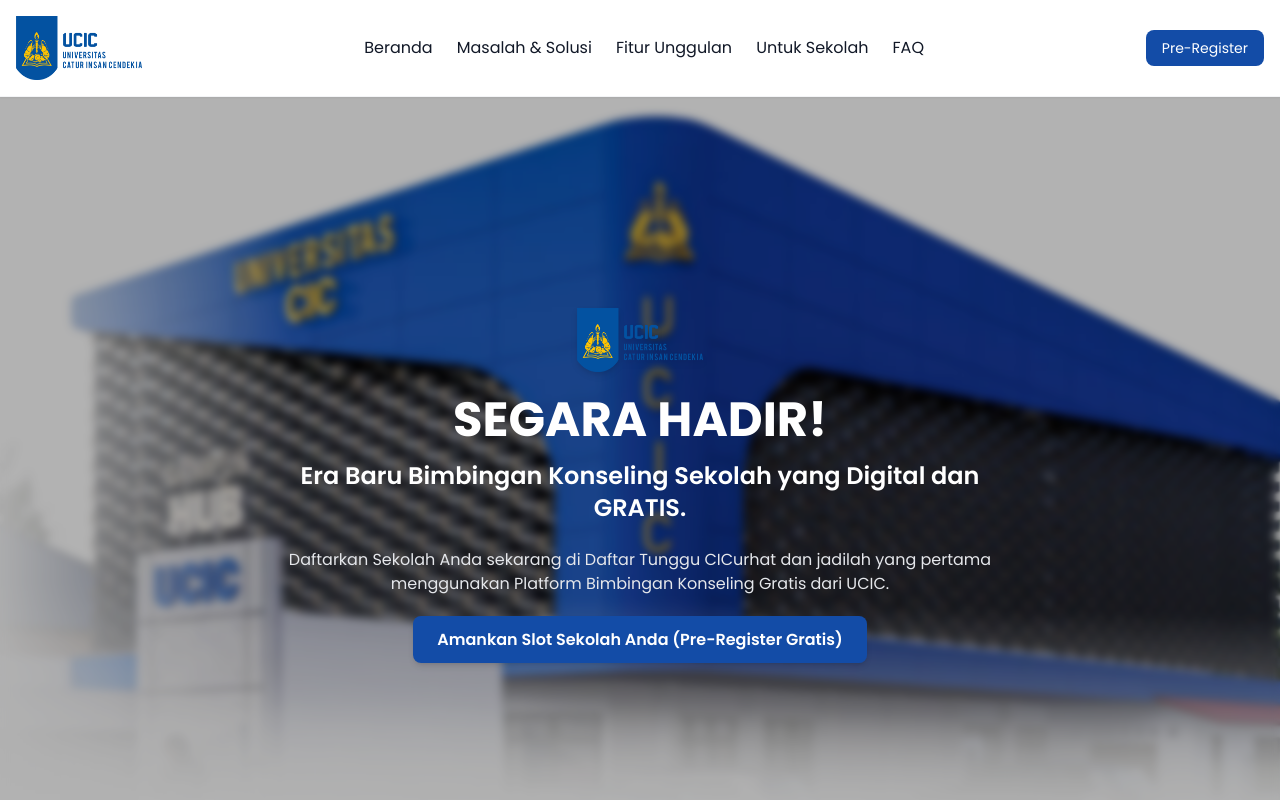
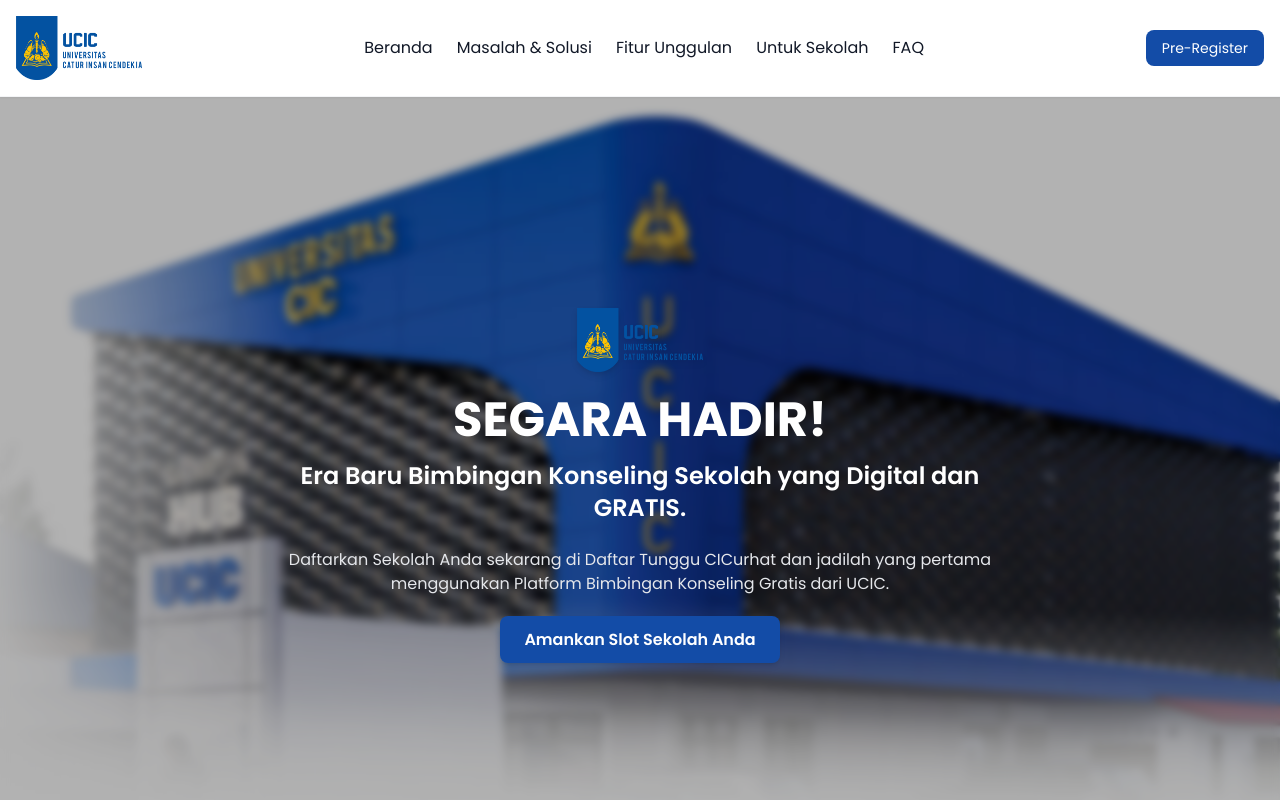
Before and after one commit to FadliArifRamadan/cicurhat, a website: page index.html in a window 1280 px wide. Shown: the top 800 px of the page. Drawn offline with Linux system fonts and the light colour scheme.

Commit message:
Menghapus kalimat Pre-Register Gratis pada cta di hero section

```diff
--- a/index.html
+++ b/index.html
@@ -162,7 +162,7 @@
             href="#daftar"
             class="bg-ucic-blue text-white px-6 py-3 rounded-lg shadow-md hover:shadow-lg hover:-translate-y-1 transition-all duration-300 font-semibold"
           >
-            Amankan Slot Sekolah Anda (Pre-Register Gratis)
+            Amankan Slot Sekolah Anda
           </a>
         </div>
       </section>
```
